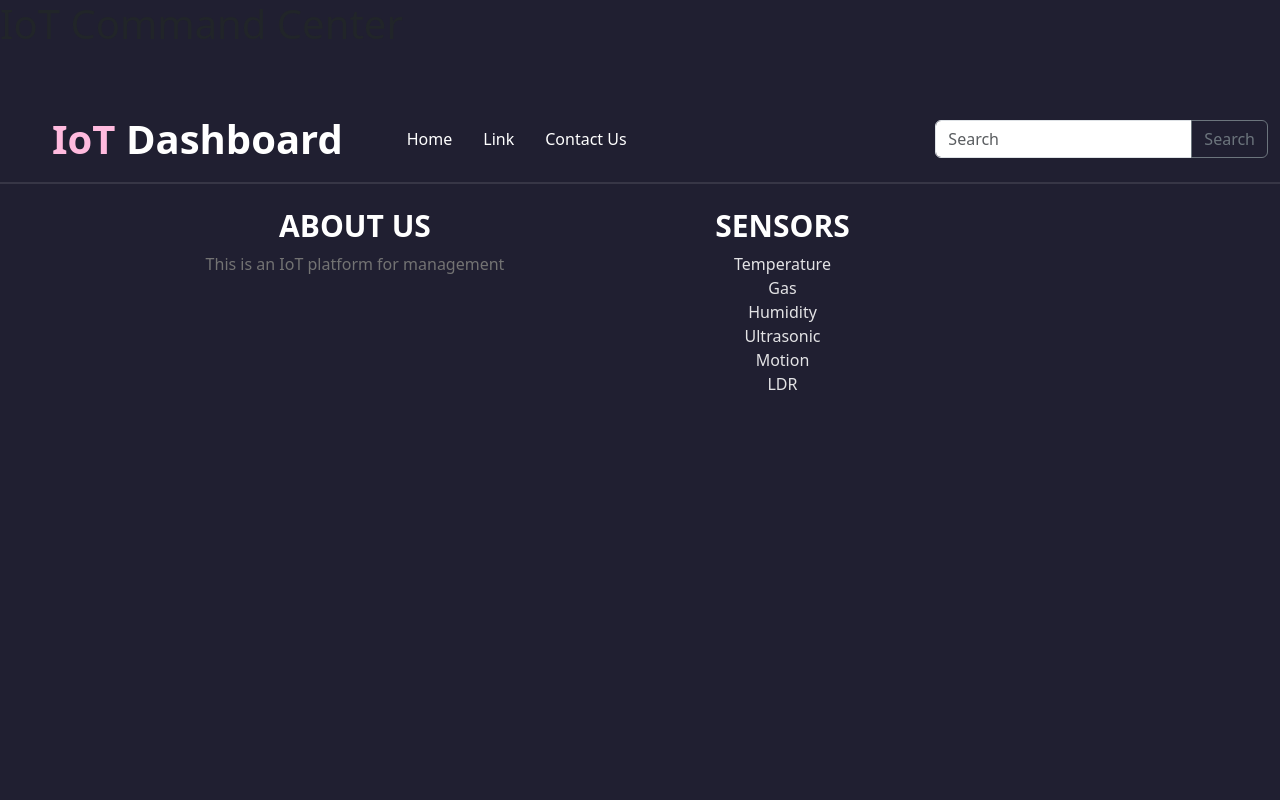
After one commit to 0x2b375/myproject, a Django app: page //cmd-center in a window 1280 px wide. The commit adds this page. Run offline with Django 5.2, Linux system fonts and the light colour scheme.

Commit message:
added command center

```diff
--- /dev/null
+++ b/main/templates/main/command_center.html
@@ -0,0 +1,221 @@
+<html>
+  <head>
+    <title>IoT Dashboard</title>
+    <meta name="viewport" content="width=device-width, initial-scale=1" />
+    <link
+      href="https://cdn.jsdelivr.net/npm/bootstrap@5.3.3/dist/css/bootstrap.min.css"
+      rel="stylesheet"
+      integrity="sha384-QWTKZyjpPEjISv5WaRU9OFeRpok6YctnYmDr5pNlyT2bRjXh0JMhjY6hW+ALEwIH"
+      crossorigin="anonymous"
+    />
+    <link rel="preconnect" href="https://fonts.googleapis.com" />
+    <link rel="preconnect" href="https://fonts.gstatic.com" crossorigin />
+    <link
+      href="https://fonts.googleapis.com/css2?family=Outfit:wght@100..900&display=swap"
+      rel="stylesheet"
+    />
+    <style>
+      :root {
+        --clr-bg: #201f31;
+        --clr-text: #ffbade;
+        --clr-text-text: #e3e3e5;
+        --clr-border: #373646;
+        --clr-card: #2b2a3c;
+
+        -ff-outfit: "Outfit", sans-serif;
+      }
+
+      *,
+      *::before,
+      *::after {
+        box-sizing: border-box;
+      }
+
+      * {
+        margin: 0;
+        padding: 0;
+        line-height: 1.5;
+      }
+
+      html {
+        font-family: var(--ff-outfit);
+        line-height: 1.7;
+        font-weight: 400;
+      }
+
+      .img-thumbnail {
+        font-size: 1.125rem;
+        text-anchor: middle;
+        -webkit-user-select: none;
+        -moz-user-select: none;
+        user-select: none;
+      }
+
+      @media (min-width: 768px) {
+        .img-thumbnail {
+          font-size: 3.5rem;
+        }
+      }
+    </style>
+  </head>
+  <body class="mb-0" style="background-color: var(--clr-bg)">
+    <h1 class="mb-5 h-2">IoT Command Center</h1>
+    <nav
+      class="navbar mb-0 navbar-expand-lg"
+      style="
+        border-bottom: 0.5px solid var(--clr-border);
+        background-color: var(--clr-bg);
+      "
+    >
+      <div class="container-fluid">
+        <a
+          class="navbar-brand"
+          href="#"
+          style="margin-left: 40px; font-size: 40px; font-weight: bold"
+        >
+          <span
+            class=""
+            style="color: var(--clr-text); font-family: var(--ff-outfit)"
+            >IoT</span
+          >
+          <span class="" style="color: white">Dashboard</span>
+        </a>
+        <button
+          data-mdb-collapse-init
+          class="navbar-toggler"
+          type="button"
+          data-mdb-target="#navbarTogglerDemo02"
+          aria-controls="navbarTogglerDemo02"
+          aria-expanded="false"
+          aria-label="Toggle navigation"
+        >
+          <i class="fas fa-bars"></i>
+        </button>
+        <div class="collapse navbar-collapse" id="navbarTogglerDemo02">
+          <ul class="navbar-nav me-auto mb-2 mb-lg-0">
+            <li class="nav-item">
+              <a
+                class="nav-link active"
+                aria-current="page"
+                href="#"
+                style="color: #ffffff; margin-left: 40px"
+                >Home</a
+              >
+            </li>
+            <li class="nav-item">
+              <a
+                class="nav-link"
+                href="#"
+                style="color: #ffffff; margin-left: 15px"
+                >Link</a
+              >
+            </li>
+            <li class="nav-item">
+              <a class="nav-link" style="color: #ffffff; margin-left: 15px"
+                >Contact Us</a
+              >
+            </li>
+          </ul>
+          <form class="d-flex mt-3 input-group w-auto mb-3">
+            <input
+              type="search"
+              class="form-control"
+              placeholder="Search"
+              aria-label="Search"
+            />
+            <button
+              data-mdb-ripple-init
+              class="btn btn-outline-secondary"
+              type="button"
+              data-mdb-ripple-color="dark"
+            >
+              Search
+            </button>
+          </form>
+        </div>
+      </div>
+    </nav>
+  </body>
+  <section class="bd-2" style="border-top: 0.5px solid var(--clr-border)">
+    <footer class="text-center p-4" style="color: #ffffff">
+      <div class="container">
+        <div class="row">
+          <div class="col-lg-6 col-md-12 mb-4 mb-md-0">
+            <h5
+              class="text-uppercase"
+              style="font-weight: bold; font-size: 30px"
+            >
+              About Us
+            </h5>
+
+            <p style="color: #737373">This is an IoT platform for management</p>
+          </div>
+          <div class="col-lg-3 col-md-6 mb-4 mb-md-0">
+            <h5
+              class="text-uppercase"
+              style="font-weight: bold; font-size: 30px"
+            >
+              Sensors
+            </h5>
+
+            <ul class="list-unstyled mb-0">
+              <li>
+                <a
+                  href="#!"
+                  class="text-decoration-none"
+                  style="color: var(--clr-text-text)"
+                  >Temperature</a
+                >
+              </li>
+              <li>
+                <a
+                  href="#!"
+                  class="text-decoration-none"
+                  style="color: var(--clr-text-text)"
+                  >Gas</a
+                >
+              </li>
+              <li>
+                <a
+                  href="#!"
+                  class="text-decoration-none"
+                  style="color: var(--clr-text-text)"
+                  >Humidity</a
+                >
+              </li>
+              <li>
+                <a
+                  href="#!"
+                  class="text-decoration-none"
+                  style="color: var(--clr-text-text)"
+                  >Ultrasonic</a
+                >
+              </li>
+              <li>
+                <a
+                  href="#!"
+                  class="text-decoration-none"
+                  style="color: var(--clr-text-text)"
+                  >Motion</a
+                >
+              </li>
+              <li>
+                <a
+                  href="#!"
+                  class="text-decoration-none"
+                  style="color: var(--clr-text-text)"
+                  >LDR</a
+                >
+              </li>
+            </ul>
+          </div>
+        </div>
+      </div>
+    </footer>
+  </section>
+  <script
+    src="https://cdn.jsdelivr.net/npm/bootstrap@5.3.3/dist/js/bootstrap.bundle.min.js"
+    integrity="sha384-YvpcrYf0tY3lHB60NNkmXc5s9fDVZLESaAA55NDzOxhy9GkcIdslK1eN7N6jIeHz"
+    crossorigin="anonymous"
+  ></script>
+</html>
--- a/main/templates/main/index.html
+++ b/main/templates/main/index.html
@@ -77,8 +77,8 @@
               <a class="nav-link" href="#" style="color: #ffffff; margin-left: 15px;">Link</a>
             </li>
             <li class="nav-item">
-              <a class="nav-link" style="color: #ffffff; margin-left: 15px;"
-                >Contact Us</a
+              <a class="nav-link" href="{% url 'cmd-center' %}" style="color: #ffffff; margin-left: 15px;"
+                >Command Center</a
               >
             </li>
           </ul>
--- a/main/urls.py
+++ b/main/urls.py
@@ -5,4 +5,5 @@ from . import views
 
 urlpatterns = [
   path("", views.index, name='index'),
+  path("/cmd-center", views.command_center, name='cmd-center'),
 ]
--- a/main/views.py
+++ b/main/views.py
@@ -7,3 +7,6 @@ from myproject.mqtt import client as mqtt_client
 def index(request):
   mqtt_client.publish('0aefjk5643/', 'HELLO FROM DJANGO')
   return render(request, 'main/index.html')
+
+def command_center(request):
+  return render(request, 'main/command_center.html')
```
